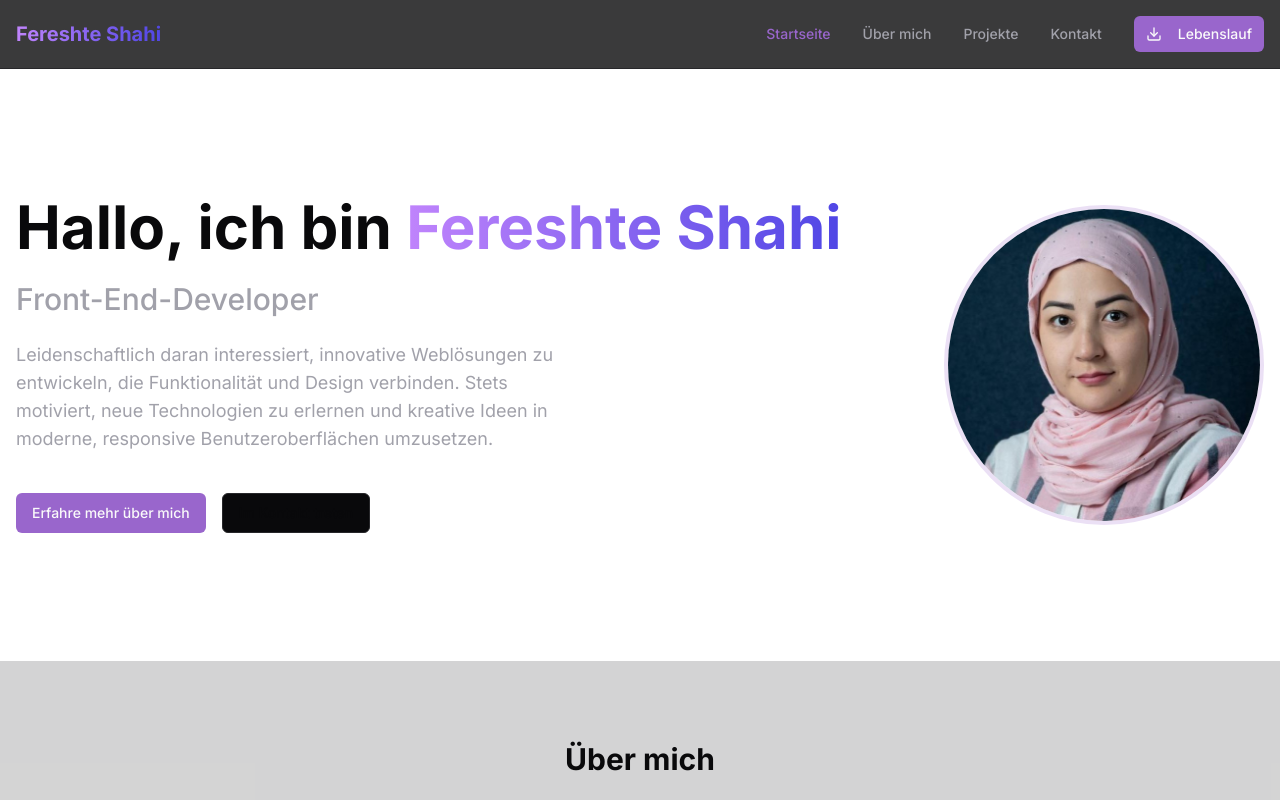
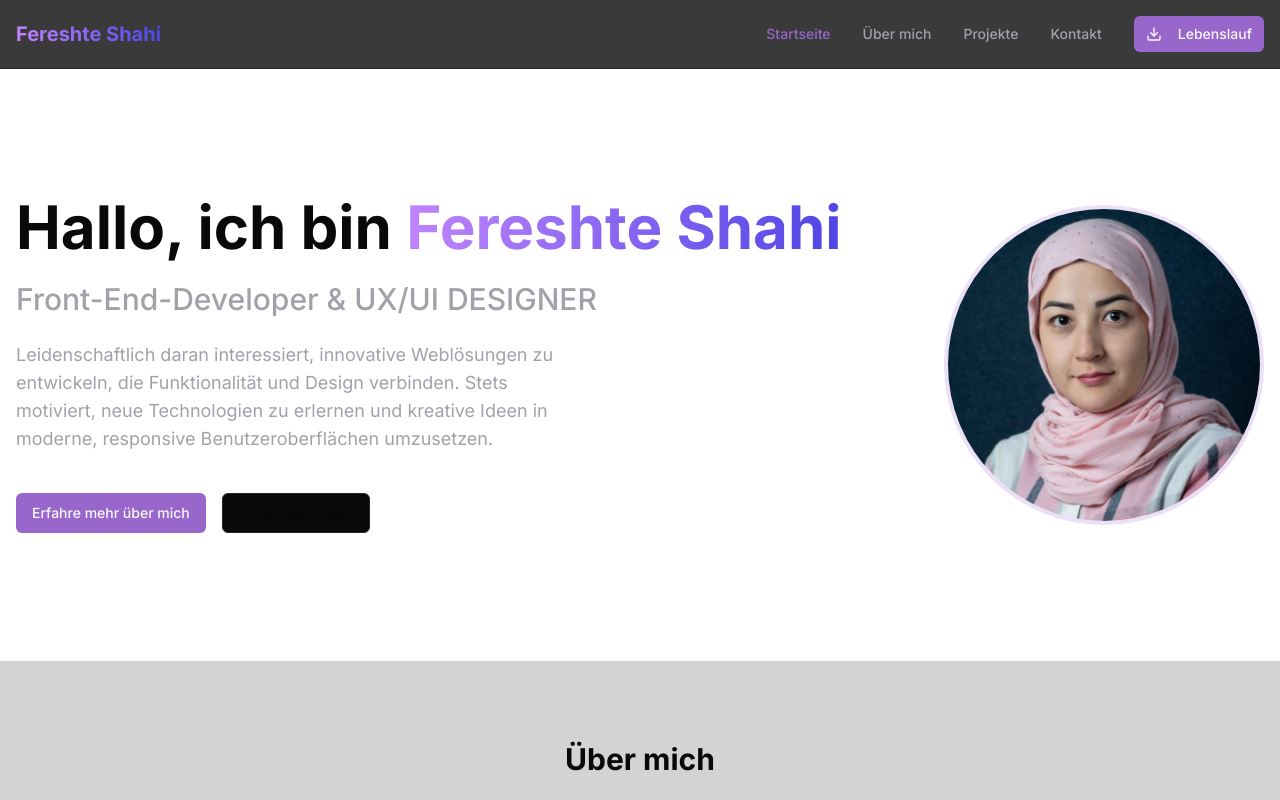
Before and after one commit to FereshteShahi/portfolio, a Next.js app: page / in a window 1280 px wide. Shown: the top 800 px of the page. Built offline with nearby package versions, Linux system fonts and the light colour scheme.

Commit message:
UX/UI DESIGNER added

```diff
--- a/app/page.tsx
+++ b/app/page.tsx
@@ -160,7 +160,7 @@ export default function Home() {
                 <h1 className="text-4xl md:text-6xl font-bold leading-tight">
                   Hallo, ich bin  <span className="gradient-text">Fereshte Shahi</span>
                 </h1>
-                <h2 className="text-2xl md:text-3xl font-medium text-muted-foreground">Front-End-Developer</h2>
+                <h2 className="text-2xl md:text-3xl font-medium text-muted-foreground">Front-End-Developer & UX/UI DESIGNER</h2>
                 <p className="text-lg text-muted-foreground max-w-xl">
                   Leidenschaftlich daran interessiert, innovative Weblösungen zu entwickeln, die Funktionalität und Design verbinden.
                   Stets motiviert, neue Technologien zu erlernen und kreative Ideen in moderne, responsive Benutzeroberflächen umzusetzen.
```
